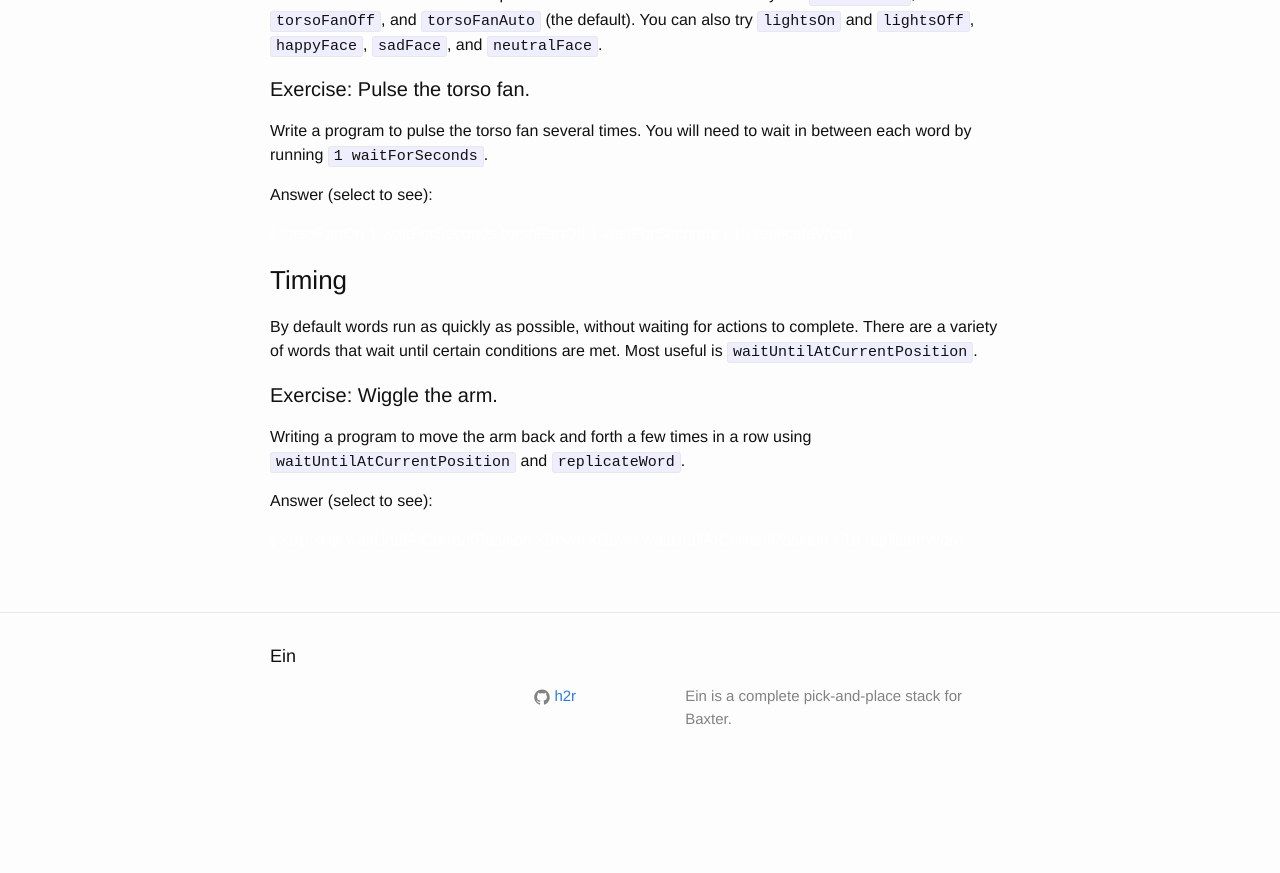
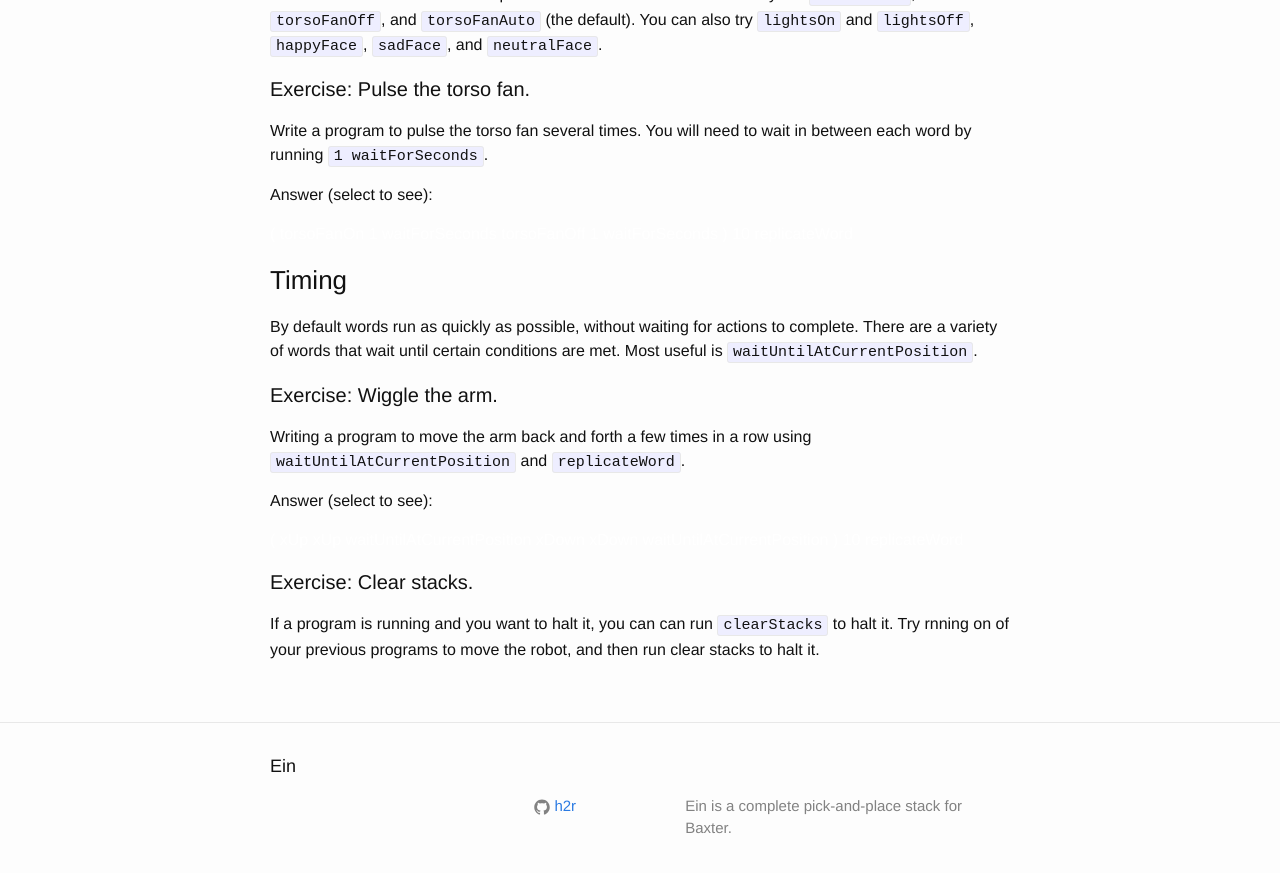
Before and after one commit to h2r/ein, a Jekyll site: the page built from getstarted.md, in a window 1280 px wide and 900 px high, scrolled down 3349 px. Shown: the top 873 px of the window. Built offline with Jekyll 4.4.1, drawn with Linux system fonts in a browser that asks for light colours; before the commit the page ends 4139 px from its top, so only the background shows below that.

Commit message:
fixing confusing bits
Former-commit-id: c721d720ca8aa9d18a41ffbfc73a5610660ea98d

```diff
--- a/getstarted.md
+++ b/getstarted.md
@@ -155,3 +155,10 @@ Answer (select to see):
 
 ( xUp  xUp  waitUntilAtCurrentPosition xDown xDown waitUntilAtCurrentPosition ) 10 replicateWord
 {: style="color:white;" }
+
+
+#### Exercise:  Clear stacks.
+
+If a program is running and you want to halt it, you can can run
+`clearStacks` to halt it.  Try rnning on of your previous programs to
+move the robot, and then run clear stacks to halt it.
```
Also changed, not shown: install.md (+1 -1 lines).
